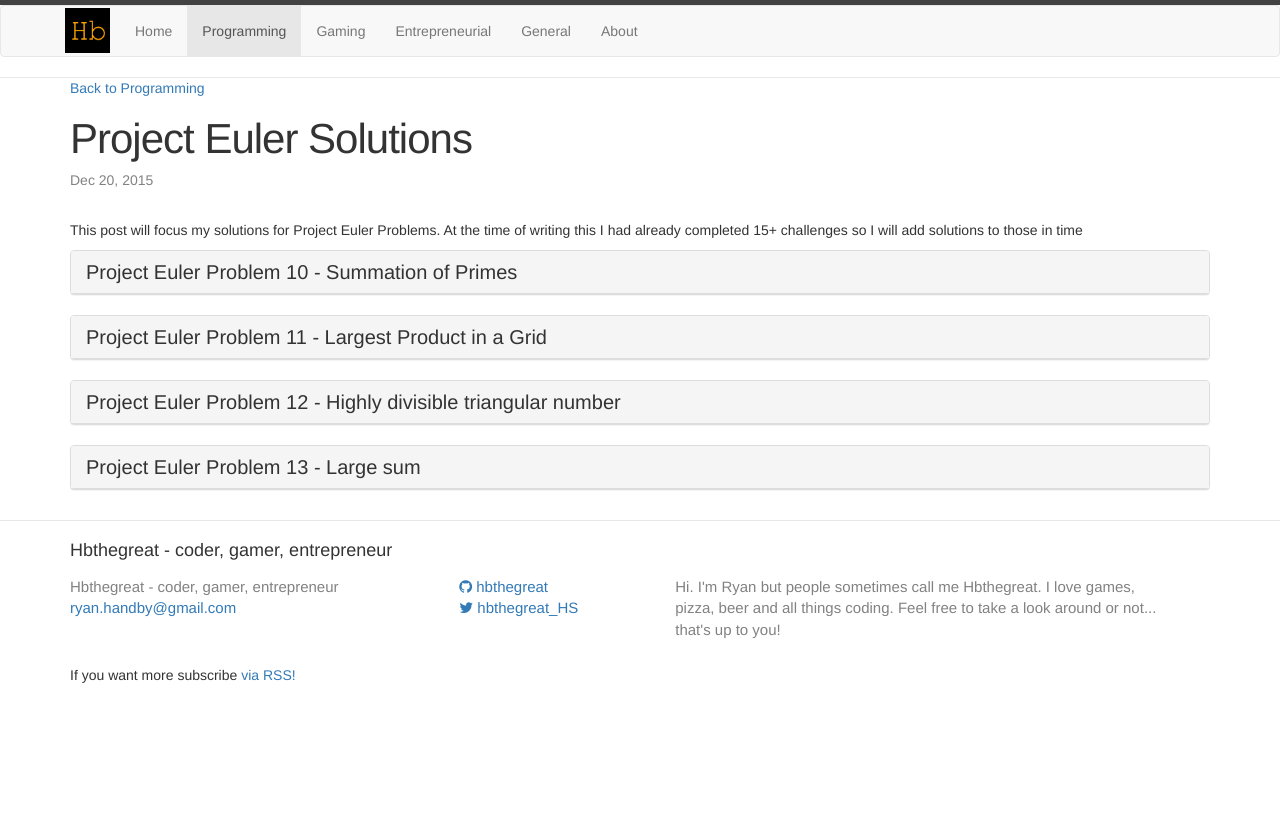
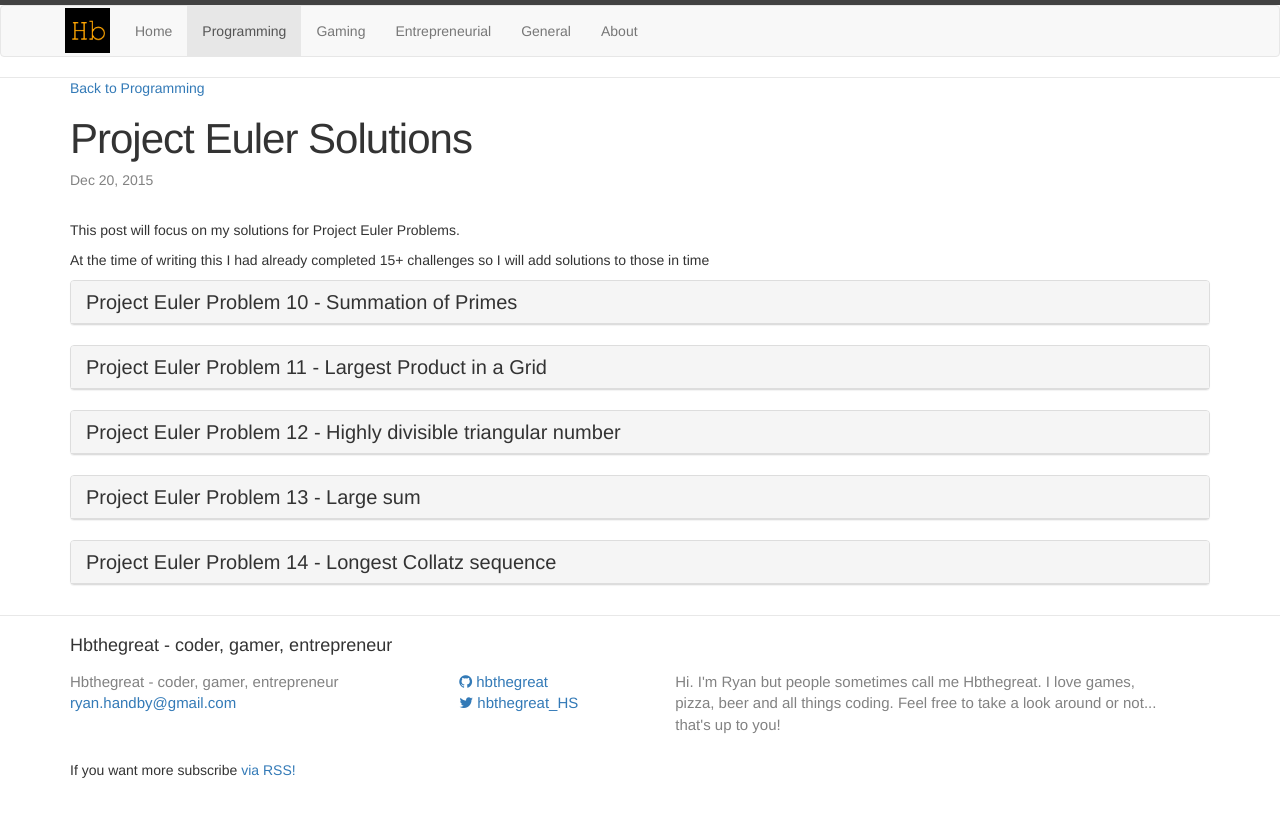
Before and after one commit to hbthegreat/hbthegreat.github.io, a Jekyll site: the page built from _posts/programming/2015-12-20-project-euler-solutions.md, in a window 1280 px wide. Shown: the top 817 px of the page. Built offline with Jekyll 4.4.1, drawn with Linux system fonts in a browser that asks for light colours; nearby versions of some CDN libraries.

Commit message:
euler 14

```diff
--- a/_posts/programming/2015-12-20-project-euler-solutions.md
+++ b/_posts/programming/2015-12-20-project-euler-solutions.md
@@ -7,8 +7,8 @@ parent-category: Programming
 parent-category-link: programming
 ---
 
-This post will focus my solutions for Project Euler Problems.
-At the time of writing this I had already completed 15+ challenges so I will add solutions to those in time
+<p>This post will focus on my solutions for Project Euler Problems.</p>
+<p>At the time of writing this I had already completed 15+ challenges so I will add solutions to those in time</p>
 
 <div class="panel panel-default">
   <div class="panel-heading" role="tab" id="headingOne">
@@ -487,3 +487,53 @@ console.log("The first 10 digits of the sum of all the numbers provided is: "+ s
     </div>
   </div>
 </div>
+<div class="panel panel-default">
+  <div class="panel-heading" role="tab" id="headingFive">
+    <h4 class="panel-title">
+      <a role="button" data-toggle="collapse" href="#collapseFive" aria-expanded="false" aria-controls="collapseFive">
+        Project Euler Problem 14 - Longest Collatz sequence
+      </a>
+    </h4>
+  </div>
+  <div id="collapseFive" class="panel-collapse collapse" role="tabpanel" aria-labelledby="headingFive">
+    <div class="panel-body">
+      <div class="problem-description">
+        <p>The following iterative sequence is defined for the set of positive integers:</p>
+        <p style="margin-left:50px;"><var>n</var> → <var>n</var>/2 (<var>n</var> is even)<br><var>n</var> → 3<var>n</var> + 1 (<var>n</var> is odd)</p>
+        <p>Using the rule above and starting with 13, we generate the following sequence:</p>
+        <div class="text-center">13 → 40 → 20 → 10 → 5 → 16 → 8 → 4 → 2 → 1</div>
+        <p>It can be seen that this sequence (starting at 13 and finishing at 1) contains 10 terms. Although it has not been proved yet (Collatz Problem), it is thought that all starting numbers finish at 1.</p>
+        <p>Which starting number, under one million, produces the longest chain?</p>
+        <p class="note"><b>NOTE:</b> Once the chain starts the terms are allowed to go above one million.</p>
+      </div>
+      <div class="solution">
+      <p>My first thought when looking at this problem is that it seems a bit more straight forward than other problems we have solved today and should only take a simple algorithm.</p>
+{% highlight js %}
+/*The current number being test "current longest chain candidated"*/
+var clcc = 1;
+/*Length of the current chain*/
+var loc = 1;
+
+for(var i = 2; i < 1000000; i++)
+{
+  var temp = i;
+  var count = 0;
+  while(temp != 1)
+  {
+    if (temp % 2 == 0) temp = temp/2;
+    else temp = temp*3 + 1;
+    count++;
+  }
+  if(count > loc)
+  {
+    loc = count;
+    clcc = i;
+  }
+}
+
+console.log("The longest chain with a number starting under 1 million is: "+loc+ " that chain belongs to the number: "+clcc);
+{% endhighlight %}
+      </div>
+    </div>
+  </div>
+</div>
```
